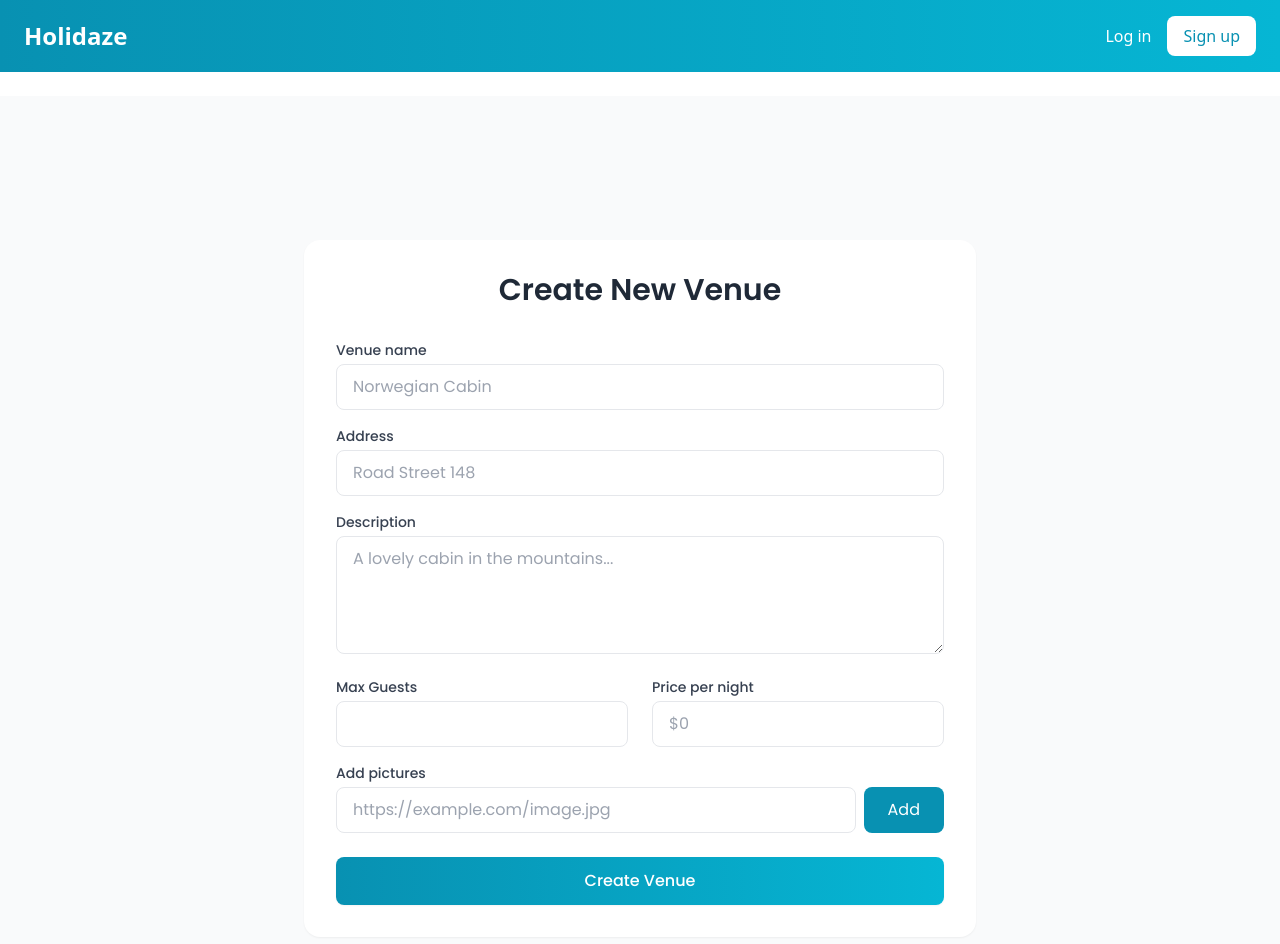
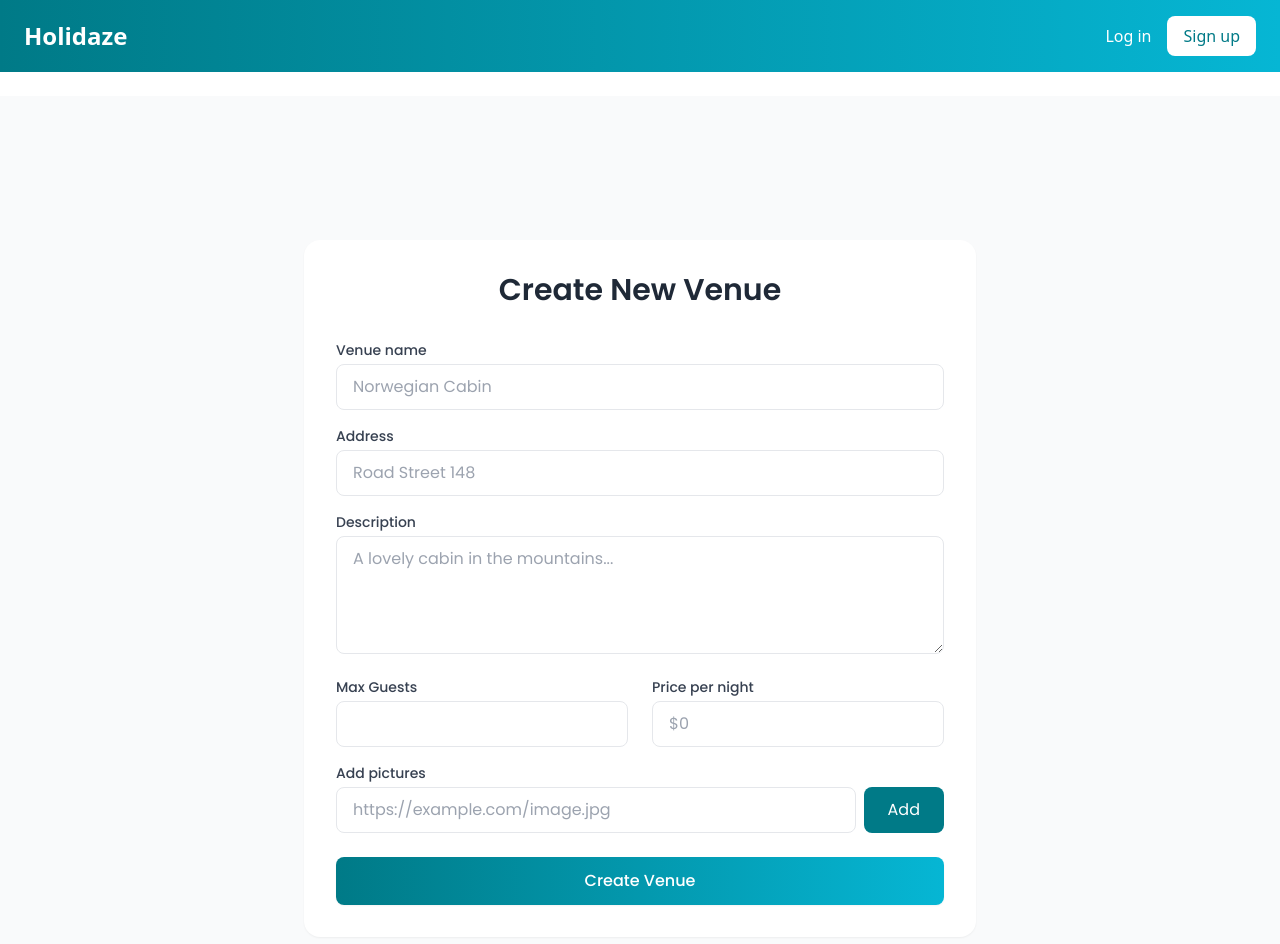
Before and after one commit to Bavy89/Holidaze, a React (Vite) app: page /create in a window 1280 px wide. Shown: the top 944 px of the page. Built offline with nearby package versions, Linux system fonts and the light colour scheme.

Commit message:
Update tailwind.config.js

```diff
--- a/tailwind.config.js
+++ b/tailwind.config.js
@@ -9,6 +9,9 @@ export default {
         "text-light": "#4F4F4F",
         outline: "#A7A7A7",
         background: "#FFFDFC",
+        cyan: {
+          600: '#007A87'
+        }
       },
       fontFamily: {
         Roboto: ["Roboto", "sans-serif"],
```
